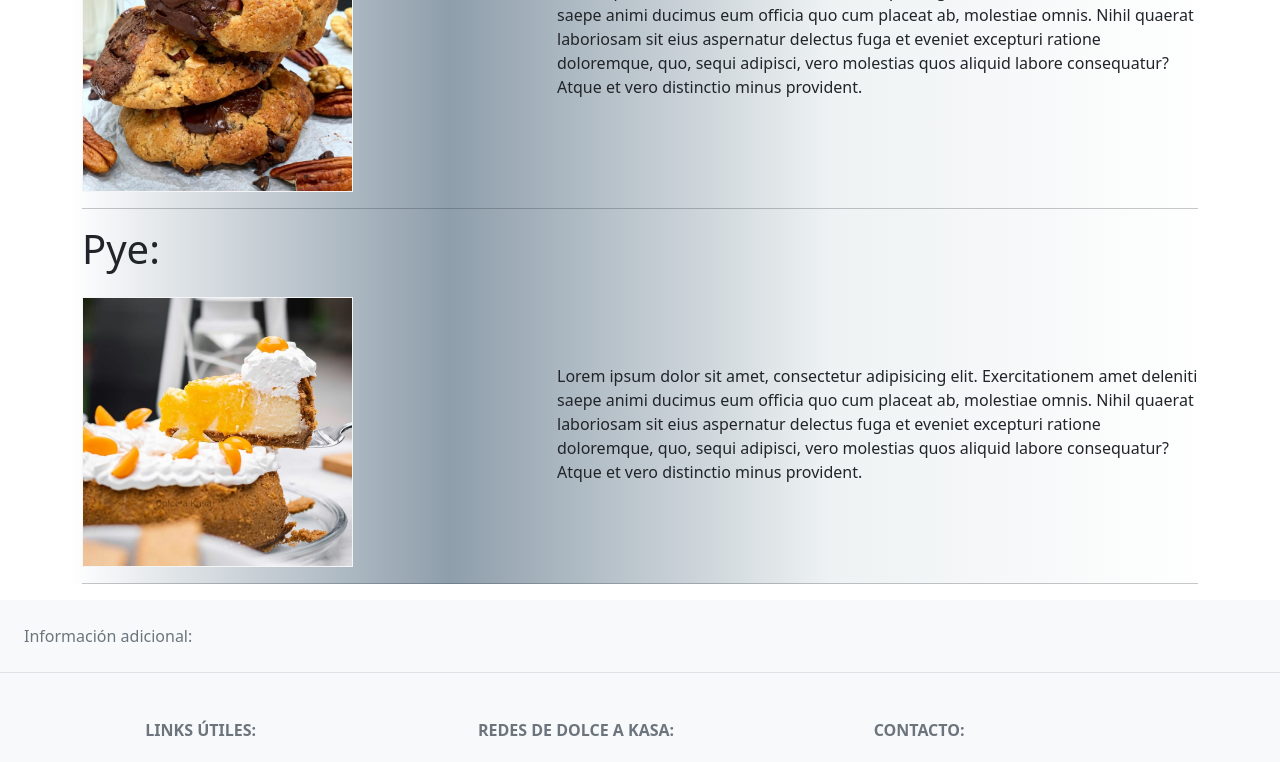
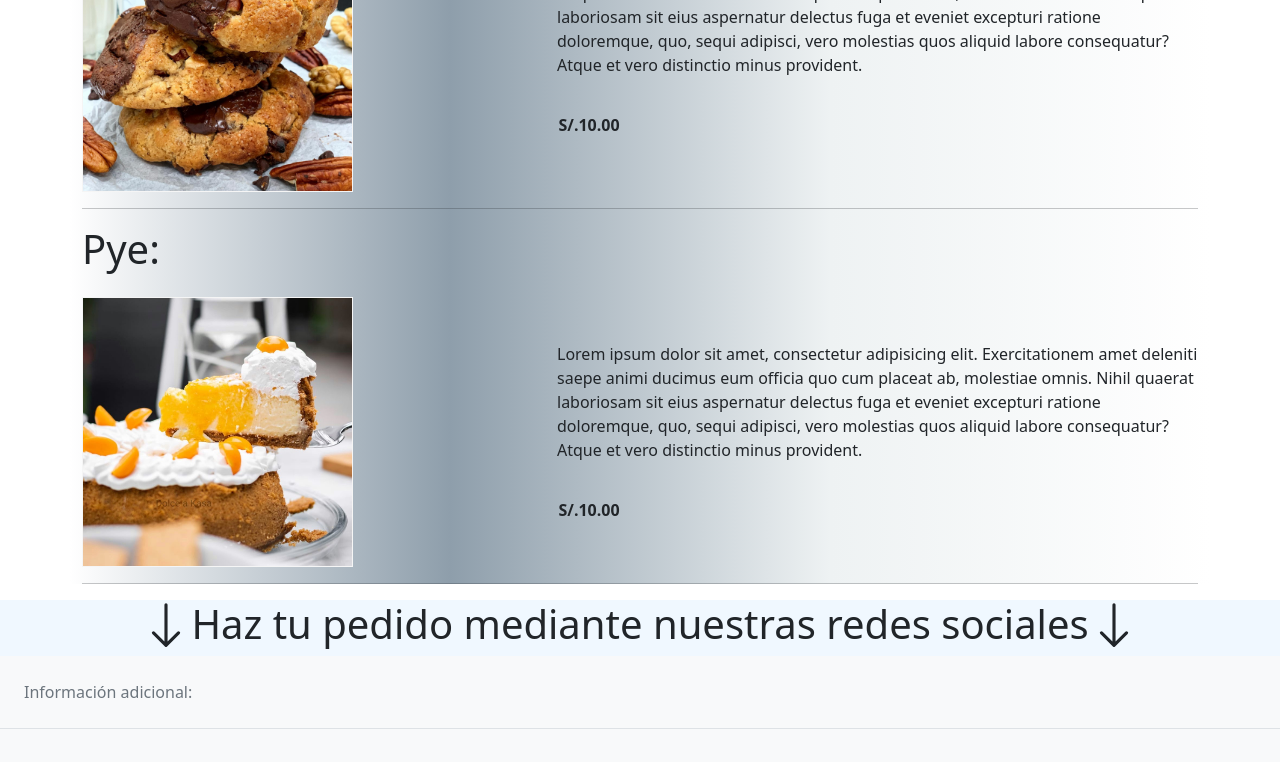
Before and after one commit to rachiri1/CoderHouse-ProbandoBootstrap, a website: page views/productos.html in a window 1280 px wide. Shown: the part 1150-1912 px from the top of the page. Drawn offline with nearby package versions, Linux system fonts and the light colour scheme.

Commit message:
Algunos detalles

```diff
--- a/SCSS/_responsive.scss
+++ b/SCSS/_responsive.scss
@@ -40,6 +40,13 @@
   h5.textoClick {
     font-size: larger;
   }
+
+  h5.textoClick2 {
+    font-size: small;
+  }
+  p.productos {
+    font-size: xx-small;
+  }
 }
 
 /*Tablet Responsive*/
@@ -67,4 +74,8 @@
   p.productos {
     font-size: x-small;
   }
+
+  h5.textoClick2 {
+    font-size: larger;
+  }
 }
--- a/SCSS/origen.scss
+++ b/SCSS/origen.scss
@@ -24,14 +24,21 @@ div.clickImagenes {
   object-fit: cover;
 }
 
+.cajaProductos {
+  background-image: linear-gradient(to right, white, #8e9eab, #eef2f3, white);
+  div.productos {
+    display: flex;
+    flex-direction: column;
+    strong {
+      margin-top: 3%;
+      margin-right: 90%;
+    }
+  }
   img.productos {
     width: 60%;
     height: auto;
     border: 1px solid whitesmoke;
   }
-
-.cajaProductos {
-  background-image: linear-gradient(to right, white, #8e9eab, #eef2f3, white);
 }
 
 /*Contact Form*/
@@ -40,7 +47,6 @@ img.productos {
   background-image: linear-gradient(#c0c0aa, #2c5364, #c0c0aa);
   text-align: center;
   padding: 1%;
-}
 
   input,
   textarea {
@@ -63,6 +69,7 @@ input:focus,
   textarea:focus {
     border-color: lightblue;
   }
+}
 
 /*Pseudoclases*/
 div {
--- a/views/productos.html
+++ b/views/productos.html
@@ -78,7 +78,9 @@
             alt="Arroz con leche"
           />
         </div>
-        <div class="col-7 d-flex align-items-center justify-content-center">
+        <div
+          class="col-7 d-flex align-items-center justify-content-center productos"
+        >
           <p class="productos">
             Lorem ipsum dolor sit amet, consectetur adipisicing elit.
             Exercitationem amet deleniti saepe animi ducimus eum officia quo cum
@@ -87,6 +89,7 @@
             quo, sequi adipisci, vero molestias quos aliquid labore consequatur?
             Atque et vero distinctio minus provident.
           </p>
+          <strong>S/.10.00</strong>
         </div>
       </div>
       <hr />
@@ -99,7 +102,9 @@
             alt="bola de helado"
           />
         </div>
-        <div class="col-7 d-flex align-items-center justify-content-center">
+        <div
+          class="col-7 d-flex align-items-center justify-content-center productos"
+        >
           <p class="productos">
             Lorem ipsum dolor sit amet, consectetur adipisicing elit.
             Exercitationem amet deleniti saepe animi ducimus eum officia quo cum
@@ -108,6 +113,7 @@
             quo, sequi adipisci, vero molestias quos aliquid labore consequatur?
             Atque et vero distinctio minus provident.
           </p>
+          <strong>S/.10.00</strong>
         </div>
       </div>
       <hr />
@@ -120,7 +126,9 @@
             alt="Galletas"
           />
         </div>
-        <div class="col-7 d-flex align-items-center justify-content-center">
+        <div
+          class="col-7 d-flex align-items-center justify-content-center productos"
+        >
           <p class="productos">
             Lorem ipsum dolor sit amet, consectetur adipisicing elit.
             Exercitationem amet deleniti saepe animi ducimus eum officia quo cum
@@ -129,6 +137,7 @@
             quo, sequi adipisci, vero molestias quos aliquid labore consequatur?
             Atque et vero distinctio minus provident.
           </p>
+          <strong>S/.10.00</strong>
         </div>
       </div>
       <hr />
@@ -137,7 +146,9 @@
         <div class="col-5">
           <img class="img-fluid productos" src="../assets/pye.jpg" alt="Pye" />
         </div>
-        <div class="col-7 d-flex align-items-center justify-content-center">
+        <div
+          class="col-7 d-flex align-items-center justify-content-center productos"
+        >
           <p class="productos">
             Lorem ipsum dolor sit amet, consectetur adipisicing elit.
             Exercitationem amet deleniti saepe animi ducimus eum officia quo cum
@@ -146,9 +157,43 @@
             quo, sequi adipisci, vero molestias quos aliquid labore consequatur?
             Atque et vero distinctio minus provident.
           </p>
+          <strong>S/.10.00</strong>
         </div>
       </div>
       <hr />
+    </div>
+
+    <div class="clickImagenes">
+      <svg
+        xmlns="http://www.w3.org/2000/svg"
+        width="50"
+        height="50"
+        fill="currentColor"
+        class="bi bi-arrow-down"
+        viewBox="0 0 16 16"
+      >
+        <path
+          fill-rule="evenodd"
+          d="M8 1a.5.5 0 0 1 .5.5v11.793l3.146-3.147a.5.5 0 0 1 .708.708l-4 4a.5.5 0 0 1-.708 0l-4-4a.5.5 0 0 1 .708-.708L7.5 13.293V1.5A.5.5 0 0 1 8 1z"
+        />
+      </svg>
+      <h5 class="display-6 textoClick2">
+        Haz tu pedido mediante nuestras redes sociales
+      </h5>
+
+      <svg
+        xmlns="http://www.w3.org/2000/svg"
+        width="50"
+        height="50"
+        fill="currentColor"
+        class="bi bi-arrow-down"
+        viewBox="0 0 16 16"
+      >
+        <path
+          fill-rule="evenodd"
+          d="M8 1a.5.5 0 0 1 .5.5v11.793l3.146-3.147a.5.5 0 0 1 .708.708l-4 4a.5.5 0 0 1-.708 0l-4-4a.5.5 0 0 1 .708-.708L7.5 13.293V1.5A.5.5 0 0 1 8 1z"
+        />
+      </svg>
     </div>
 
     <!-- Footer -->
```
Also changed, not shown: CSS/styles.css. Lines whose indentation alone changed are shown as unchanged.
